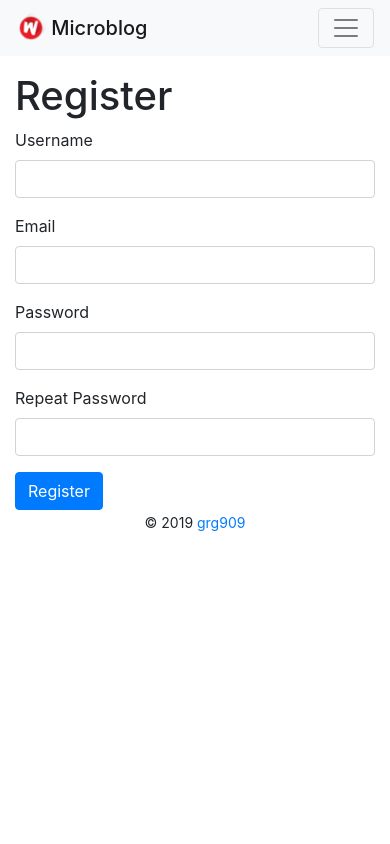
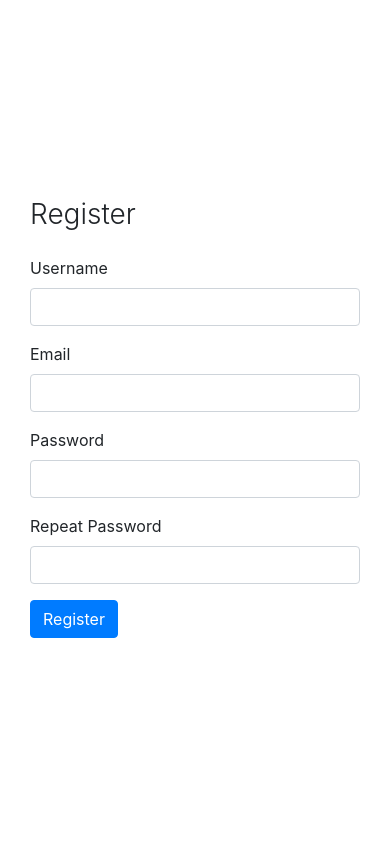
Before and after one commit to grg909/Service_demo, a Flask app: page /auth/register in a window 390 px wide. Run offline with Flask 2, Linux system fonts and the light colour scheme; parts of the project's set-up code (start-up, migrations or seed data) failed here and were passed over; some libraries are stand-ins or nearby versions.

```diff
--- a/app/__init__.py
+++ b/app/__init__.py
@@ -47,6 +47,9 @@ def create_app(config_class=Config):
     from app.main import bp as main_bp
     app.register_blueprint(main_bp)
 
+    from app.tinyurl import bp as tinyurl_bp
+    app.register_blueprint(tinyurl_bp)
+
     if not app.debug and not app.testing:
         if app.config['MAIL_SERVER']:
             auth = None
@@ -87,7 +90,8 @@ def create_app(config_class=Config):
 
 @babel.localeselector
 def get_locale():
-    return request.accept_languages.best_match(current_app.config['LANGUAGES'])
+    # return request.accept_languages.best_match(current_app.config['LANGUAGES'])
+    return 'en'
 
 
 from app import models
--- /dev/null
+++ b/app/static/login.css
@@ -0,0 +1,112 @@
+:root {
+  --input-padding-x: 1.5rem;
+  --input-padding-y: 0.75rem;
+}
+
+.login,
+.image {
+  min-height: 100vh;
+}
+
+.bg-image {
+  background-image: url('https://source.unsplash.com/WEQbe2jBg40/600x1200');
+  background-size: cover;
+  background-position: center;
+}
+
+.login-heading {
+  font-weight: 300;
+}
+
+.btn-login {
+  font-size: 0.9rem;
+  letter-spacing: 0.05rem;
+  padding: 0.75rem 1rem;
+  border-radius: 2rem;
+}
+
+.form-label-group {
+  position: relative;
+  margin-bottom: 1rem;
+}
+
+.form-label-group>input,
+.form-label-group>label {
+  padding: var(--input-padding-y) var(--input-padding-x);
+  height: auto;
+  border-radius: 2rem;
+}
+
+.form-label-group>label {
+  position: absolute;
+  top: 0;
+  left: 0;
+  display: block;
+  width: 100%;
+  margin-bottom: 0;
+  /* Override default `<label>` margin */
+  line-height: 1.5;
+  color: #495057;
+  cursor: text;
+  /* Match the input under the label */
+  border: 1px solid transparent;
+  border-radius: .25rem;
+  transition: all .1s ease-in-out;
+}
+
+.form-label-group input::-webkit-input-placeholder {
+  color: transparent;
+}
+
+.form-label-group input:-ms-input-placeholder {
+  color: transparent;
+}
+
+.form-label-group input::-ms-input-placeholder {
+  color: transparent;
+}
+
+.form-label-group input::-moz-placeholder {
+  color: transparent;
+}
+
+.form-label-group input::placeholder {
+  color: transparent;
+}
+
+.form-label-group input:not(:placeholder-shown) {
+  padding-top: calc(var(--input-padding-y) + var(--input-padding-y) * (2 / 3));
+  padding-bottom: calc(var(--input-padding-y) / 3);
+}
+
+.form-label-group input:not(:placeholder-shown)~label {
+  padding-top: calc(var(--input-padding-y) / 3);
+  padding-bottom: calc(var(--input-padding-y) / 3);
+  font-size: 12px;
+  color: #777;
+}
+
+/* Fallback for Edge
+-------------------------------------------------- */
+
+@supports (-ms-ime-align: auto) {
+  .form-label-group>label {
+    display: none;
+  }
+  .form-label-group input::-ms-input-placeholder {
+    color: #777;
+  }
+}
+
+/* Fallback for IE
+-------------------------------------------------- */
+
+@media all and (-ms-high-contrast: none),
+(-ms-high-contrast: active) {
+  .form-label-group>label {
+    display: none;
+  }
+  .form-label-group input:-ms-input-placeholder {
+    color: #777;
+  }
+}
--- a/app/templates/auth/login.html
+++ b/app/templates/auth/login.html
@@ -1,17 +1,64 @@
-{% extends 'base.html' %}
+{% extends "origin.html" %}
 {% from 'bootstrap/form.html' import render_form, render_field, render_form_row %}
 
-{% block app_content %}
-    <h1>{{ _('Sign In') }}</h1>
-    <div class="row">
-        <div class="col-md-4">
-            {{ render_form(form) }}
+{% block head %}
+{{ super() }}
+{% block favicon %}
+<link rel="icon" type="image/png" href="{{ url_for('static', filename='favicon.png') }}">
+{% endblock %}
+{% endblock %}
+
+{% block title %}
+{% if title %}{{ title }} - {{ _('Weroo') }}{% else %}{{ _('Welcome to Weroo!') }}{% endif %}
+{% endblock %}
+
+{%- block styles %}
+    {{ super() }}
+    <link href="{{ url_for('static', filename='login.css')  }}" rel="stylesheet">
+{%- endblock styles %}
+
+{% block content %}
+    <div class="container-fluid">
+      <div class="row no-gutter">
+        <div class="d-none d-md-flex col-md-4 col-lg-6 bg-image"></div>
+        <div class="col-md-8 col-lg-6">
+          <div class="login d-flex align-items-center py-5">
+            <div class="container">
+                <div class="row mb-3">
+                    <div class="col-md-9 col-lg-8 mx-auto">
+                        {% with messages = get_flashed_messages() %}
+                        {% if messages %}
+                        {% for message in messages %}
+                        <div class="alert alert-warning alert-dismissible fade show" role="alert">
+                            {{ message }}
+                            <button type="button" class="close" data-dismiss="alert" aria-label="Close">
+                                <span aria-hidden="true">&times;</span>
+                            </button>
+                        </div>
+                        {% endfor %}
+                        {% endif %}
+                        {% endwith %}
+
                     </div>
                 </div>
+                {% block login_form %}
+              <div class="row">
+                <div class="col-md-9 col-lg-8 mx-auto">
+                  <h3 class="login-heading mb-4">Welcome back!</h3>
+                    {{ render_form(form) }}
                         <br>
                     <p>{{ _('New User?') }} <a href="{{ url_for('auth.register') }}">{{ _('Click to Register!') }}</a></p>
                     <p>
                         {{ _('Forgot Your Password?') }}
                         <a href="{{ url_for('auth.reset_password_request') }}">{{ _('Click to Reset It') }}</a>
                     </p>
+                </div>
+              </div>
+                {% endblock login_form %}
+            </div>
+          </div>
+        </div>
+      </div>
+    </div>
+
 {% endblock %}
--- a/app/templates/auth/register.html
+++ b/app/templates/auth/register.html
@@ -1,11 +1,12 @@
-{% extends "base.html" %}
+{% extends "auth/login.html" %}
 {% from 'bootstrap/form.html' import render_form, render_field, render_form_row %}
 
-{% block app_content %}
-    <h1>{{ _('Register') }}</h1>
+{% block login_form %}
     <div class="row">
-        <div class="col-md-4">
+        <div class="col-md-9 col-lg-8 mx-auto">
+          <h3 class="login-heading mb-4">{{ _('Register') }}</h3>
             {{ render_form(form) }}
+                <br>
         </div>
     </div>
 {% endblock %}
--- a/app/templates/base.html
+++ b/app/templates/base.html
@@ -8,11 +8,18 @@
 {% endblock %}
 
 {% block title %}
-{% if title %}{{ title }} - {{ _('Microblog') }}{% else %}{{ _('Welcome to Microblog') }}{% endif %}
+{% if title %}{{ title }} - {{ _('Weroo') }}{% else %}{{ _('Welcome to Weroo!') }}{% endif %}
 {% endblock %}
 
+{%- block styles %}
+    {{ super() }}
+    <link href="{{ url_for('static', filename='blog-post.css')  }}" rel="stylesheet">
+{%- endblock styles %}
+
+{% block body_attribs %} class="d-flex flex-column h-100" {% endblock body_attribs %}
+
 {% block navbar %}
-    <nav class="navbar navbar-expand-lg navbar-light bg-light">
+    <nav class="navbar navbar-expand-lg navbar-dark bg-dark fixed-top">
         <div class="container">
             <a class="navbar-brand mb-0 h1" href="{{ url_for('main.index') }}">
                 <img src="{{ url_for('static', filename='favicon.png') }}" width="30" height="30" class="d-inline-block align-top" alt="">
@@ -52,7 +59,11 @@
 {% endblock %}
 
 {% block content %}
-    <div class="container mt-3">
+    <div class="container">
+
+        {# application content needs to be provided in the app_content block #}
+        <div class="row">
+            <div class="col-lg-8 pt-4">
                 {% with messages = get_flashed_messages() %}
                     {% if messages %}
                         {% for message in messages %}
@@ -69,13 +80,78 @@
                 {# application content needs to be provided in the app_content block #}
                 {% block app_content %}{% endblock %}
             </div>
+
+            <div class="col-md-4">
+
+                <!-- Search Widget -->
+                <div class="card my-4">
+                  <h5 class="card-header">Search</h5>
+                  <div class="card-body">
+                    <div class="input-group">
+                      <input type="text" class="form-control" placeholder="Search for...">
+                      <span class="input-group-btn">
+                        <button class="btn btn-secondary" type="button">Go!</button>
+                      </span>
+                    </div>
+                  </div>
+                </div>
+
+                <!-- Categories Widget -->
+                <div class="card my-4 d-none d-lg-block">
+                  <h5 class="card-header">Categories</h5>
+                  <div class="card-body">
+                    <div class="row">
+                      <div class="col-lg-6">
+                        <ul class="list-unstyled mb-0">
+                          <li>
+                            <a href="#">Web Design</a>
+                          </li>
+                          <li>
+                            <a href="#">HTML</a>
+                          </li>
+                          <li>
+                            <a href="#">Freebies</a>
+                          </li>
+                        </ul>
+                      </div>
+                      <div class="col-lg-6">
+                        <ul class="list-unstyled mb-0">
+                          <li>
+                            <a href="#">JavaScript</a>
+                          </li>
+                          <li>
+                            <a href="#">CSS</a>
+                          </li>
+                          <li>
+                            <a href="#">Tutorials</a>
+                          </li>
+                        </ul>
+                      </div>
+                    </div>
+                  </div>
+                </div>
+
+                <!-- Side Widget -->
+                <div class="card my-4 d-none d-lg-block">
+                  <h5 class="card-header">Side Widget</h5>
+                  <div class="card-body">
+                    You can put anything you want inside of these side widgets. They are easy to use, and feature the new Bootstrap 4 card containers!
+                  </div>
+                </div>
+
+            </div>
+
+        </div>
+
+    </div>
 {% endblock %}
 
 
 {% block footer %}
-    <footer class="text-center">
-        <small> &copy; 2019 <a href="https://github.com/grg909" title="Created by grg909">grg909</a>
-        </small>
+    <footer class="footer font-small mt-auto">
+        <div class="footer-copyright text-center py-3">&copy 2019 Copyright:
+            <a href="https://github.com/grg909">grg909 </a>
+        </div>
     </footer>
 {% endblock %}
 
@@ -83,7 +159,7 @@
 {% block scripts %}
     {{ super() }}
     {{ moment.include_moment() }}
-    {{ moment.lang('zh-CN') }}
+    {{ moment.lang('en') }}
 
     <script>
         function translate(sourceElem, destElem, sourceLang, destLang) {
--- a/app/templates/origin.html
+++ b/app/templates/origin.html
@@ -7,14 +7,14 @@
 
     {%- block metas %}
         <meta charset="utf-8">
-        <meta name="viewport" content="width=device-width, initial-scale=1.0">
+        <meta name="viewport" content="width=device-width, initial-scale=1, shrink-to-fit=no">
     {%- endblock metas %}
 
     <title>{% block title %}{{title|default}}{% endblock title %}</title>
 
     {%- block styles %}
     <!-- Bootstrap CSS -->
-    {{ bootstrap.load_css() }}
+        {{ bootstrap.load_css() }}
     {%- endblock styles %}
     {%- endblock head %}
   </head>
```
Also changed, not shown: app/static/blog-post.css (added, +12 -0 lines), app/templates/auth/reset_password.html (+6 -4 lines), app/templates/auth/reset_password_request.html (+5 -4 lines), app/tinyurl/__init__.py (added, +15 -0 lines), app/tinyurl/routes.py (added, +52 -0 lines), app/tinyurl/shorter.py (added, +101 -0 lines). Lines whose indentation alone changed are shown as unchanged.
